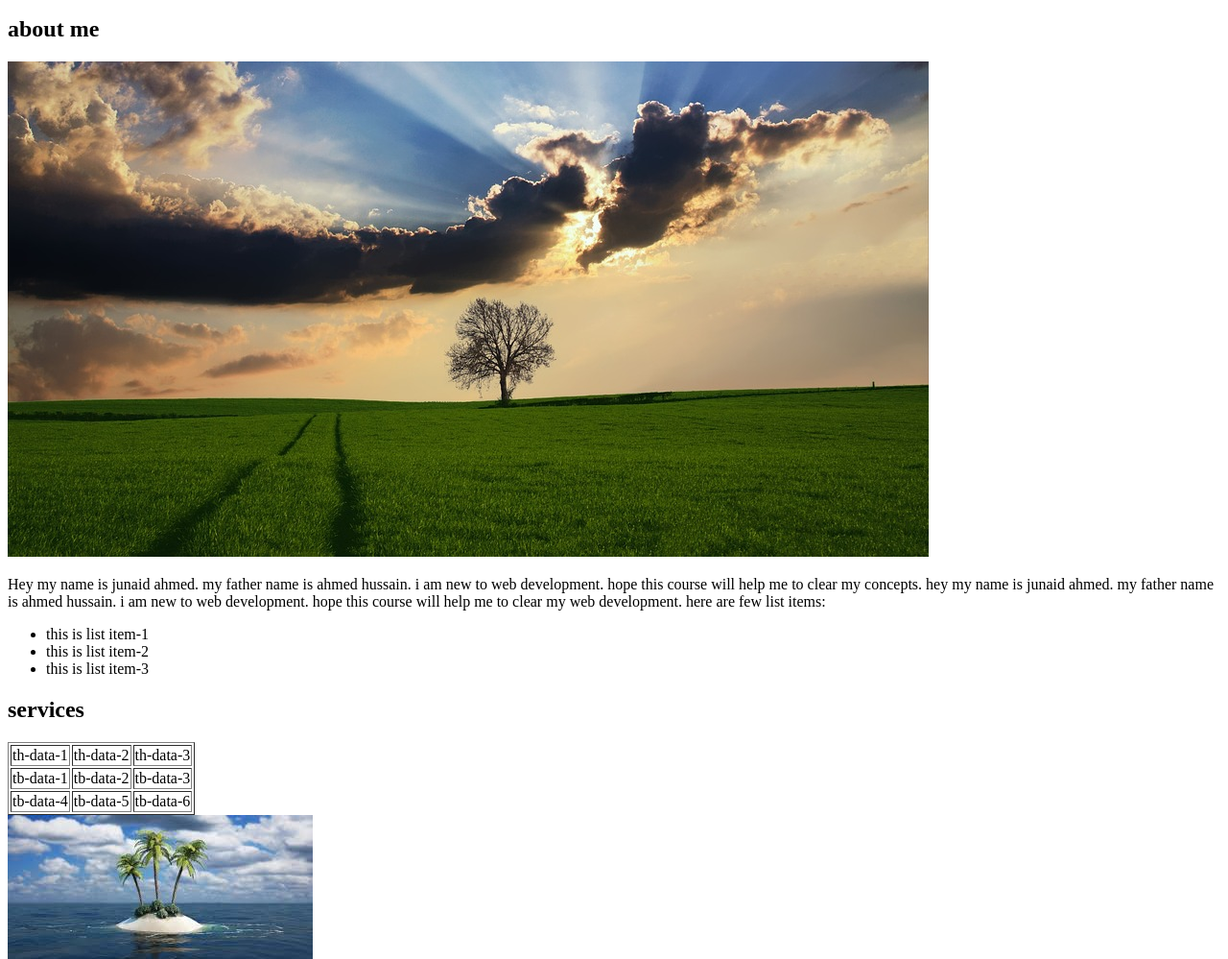
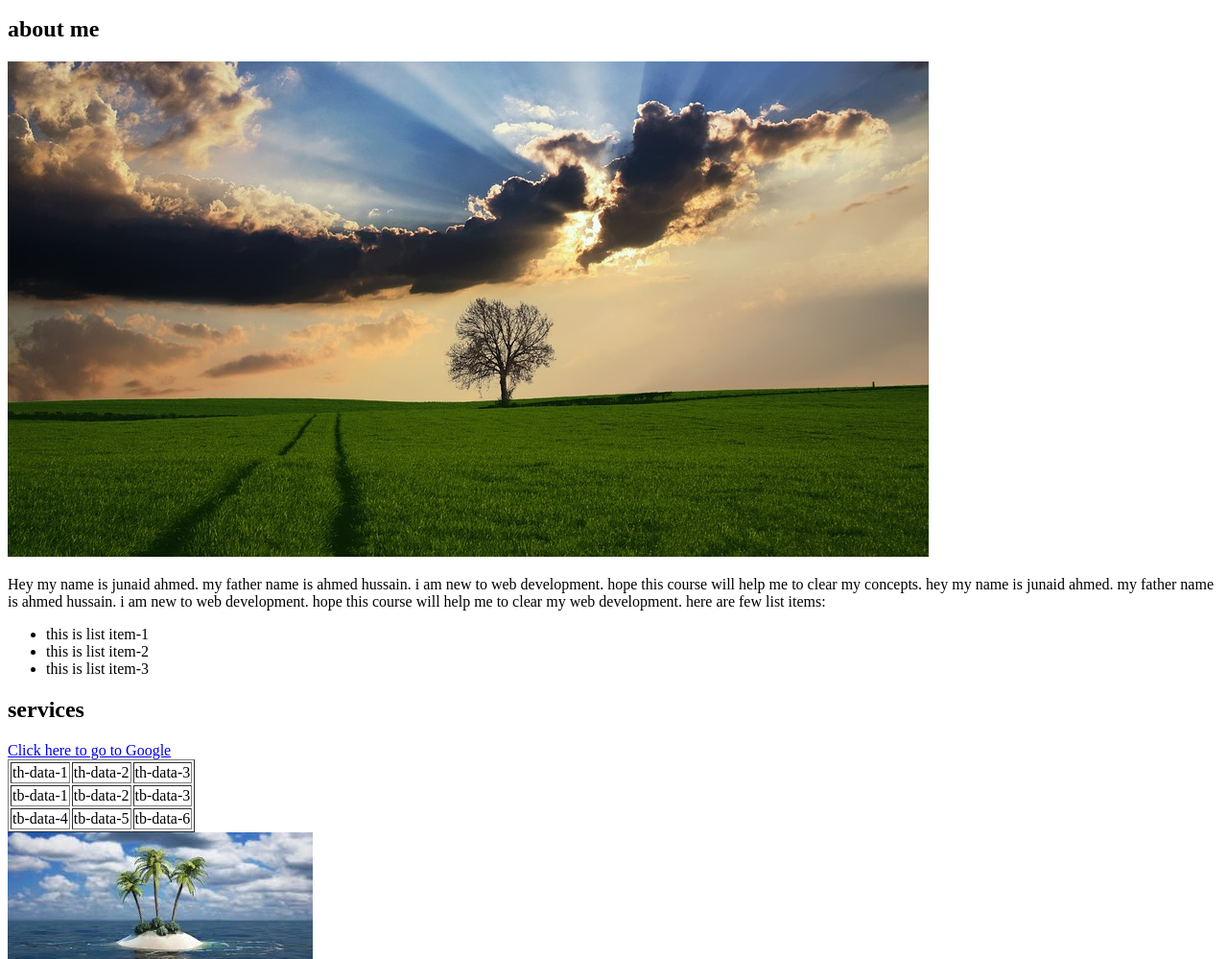
Before and after one commit to JunaidAhmed1995/Traversy_Media, a plain HTML site: page CSS_ZtoH/html/index.html in a window 1280 px wide. Shown: the part 101-1100 px from the top of the page at 96% size. Drawn offline with Linux system fonts and the light colour scheme.

Commit message:
add a tag in index.html

```diff
--- a/CSS_ZtoH/html/index.html
+++ b/CSS_ZtoH/html/index.html
@@ -28,6 +28,7 @@
         </ul>
     </p>
     <h2>services</h2>
+    <a href="https://www.google.com" target="_blank">Click here to go to Google</a>
     <table border="1">
         <thead>
             <tr>
```
